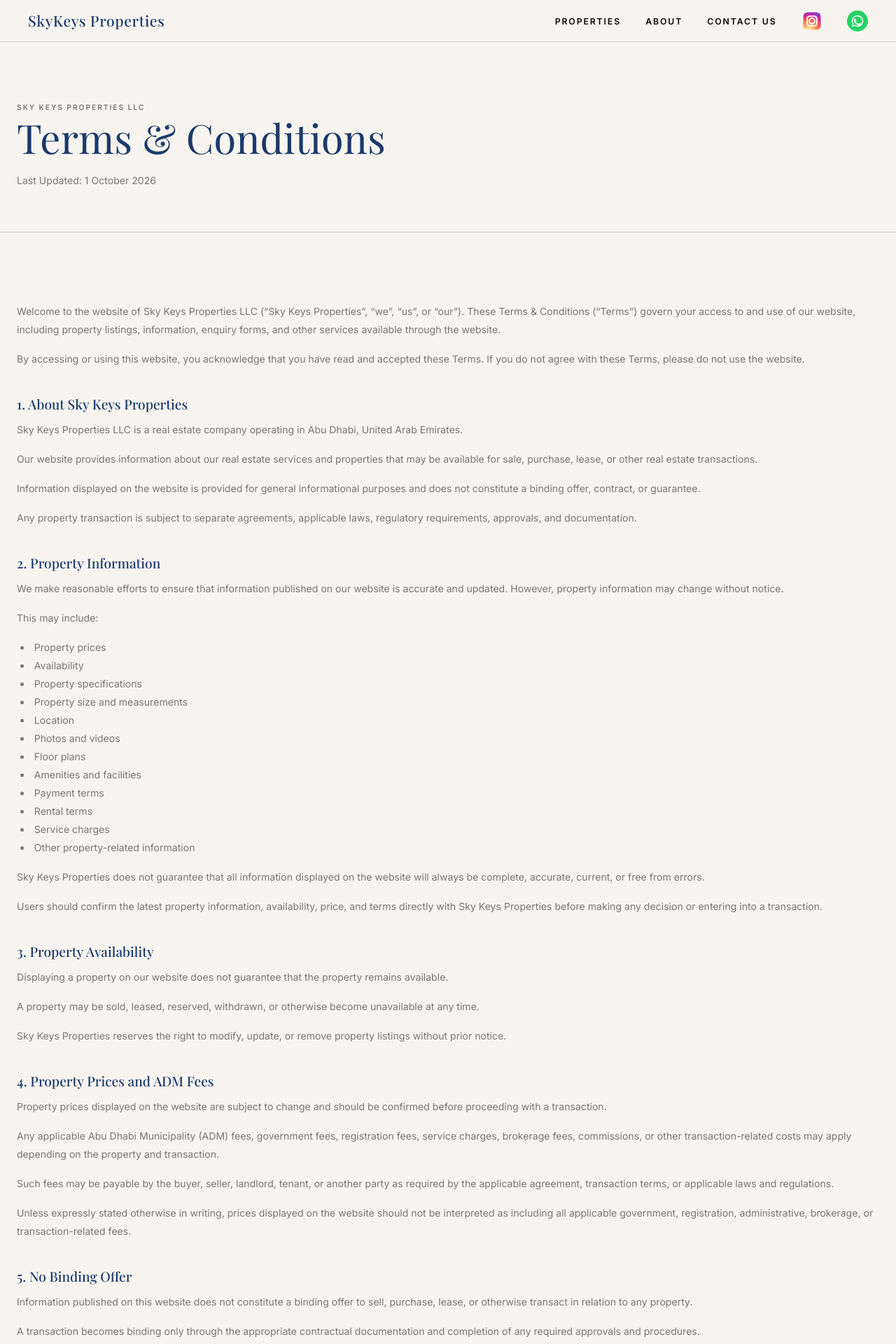
After one commit to AbdullahhMurad/SkyKeysProperties, a FastAPI app: template templates/terms_and_conditions.html in a window 1280 px wide. The commit adds this page. Shown: the top 1920 px of the page at 70% size. Run offline with FastAPI, Linux system fonts and the light colour scheme; the template is opened without the code that fills it, so the values that code supplies are empty; parts of the project's set-up code (start-up, migrations or seed data) failed here and were passed over; some web fonts are replaced.

Commit message:
Added a Terms and Conditions Page. Modified pages.py, base.html, main.css and added the terms and conditions page

```diff
--- a/static/css/main.css
+++ b/static/css/main.css
@@ -30,6 +30,13 @@
   --transition: 0.2s ease;
 }
 
+
+.legal-section { padding-top: 64px; }
+.legal-content { max-width: 900px; color: var(--muted); font-size: 0.88rem; line-height: 1.85; }
+.legal-content p { margin-bottom: 1rem; }
+.legal-content h2 { margin: 2.5rem 0 0.8rem; color: var(--blue); font-size: 1.2rem; font-weight: 500; }
+.legal-content ul { margin: 0 0 1rem 1.3rem; }
+.legal-content li { padding-left: 0.25rem; }
 html { scroll-behavior: smooth; }
 
 body {
--- a/templates/base.html
+++ b/templates/base.html
@@ -118,6 +118,7 @@
             <li><a href="/properties">Properties</a></li>
             <li><a href="/about">About</a></li>
             <li><a href="/contactus">Contact Us</a></li>
+            <li><a href="/terms-and-conditions">Terms &amp; Conditions</a></li>
           </ul>
         </div>
 
--- /dev/null
+++ b/templates/terms_and_conditions.html
@@ -0,0 +1,177 @@
+{% extends "base.html" %}
+{% block title %}Terms &amp; Conditions – SkyKeys Properties{% endblock %}
+{% block description %}Terms and conditions for using the Sky Keys Properties website.{% endblock %}
+
+{% block content %}
+<div class="page-hero">
+  <div class="container">
+    <span class="label">Sky Keys Properties LLC</span>
+    <h1>Terms &amp; Conditions</h1>
+    <p>Last Updated: 1 October 2026</p>
+  </div>
+</div>
+
+<section class="section legal-section">
+  <div class="container legal-content">
+    <p>Welcome to the website of Sky Keys Properties LLC (“Sky Keys Properties”, “we”, “us”, or “our”). These Terms &amp; Conditions (“Terms”) govern your access to and use of our website, including property listings, information, enquiry forms, and other services available through the website.</p>
+    <p>By accessing or using this website, you acknowledge that you have read and accepted these Terms. If you do not agree with these Terms, please do not use the website.</p>
+
+    <h2>1. About Sky Keys Properties</h2>
+    <p>Sky Keys Properties LLC is a real estate company operating in Abu Dhabi, United Arab Emirates.</p>
+    <p>Our website provides information about our real estate services and properties that may be available for sale, purchase, lease, or other real estate transactions.</p>
+    <p>Information displayed on the website is provided for general informational purposes and does not constitute a binding offer, contract, or guarantee.</p>
+    <p>Any property transaction is subject to separate agreements, applicable laws, regulatory requirements, approvals, and documentation.</p>
+
+    <h2>2. Property Information</h2>
+    <p>We make reasonable efforts to ensure that information published on our website is accurate and updated. However, property information may change without notice.</p>
+    <p>This may include:</p>
+    <ul>
+      <li>Property prices</li>
+      <li>Availability</li>
+      <li>Property specifications</li>
+      <li>Property size and measurements</li>
+      <li>Location</li>
+      <li>Photos and videos</li>
+      <li>Floor plans</li>
+      <li>Amenities and facilities</li>
+      <li>Payment terms</li>
+      <li>Rental terms</li>
+      <li>Service charges</li>
+      <li>Other property-related information</li>
+    </ul>
+    <p>Sky Keys Properties does not guarantee that all information displayed on the website will always be complete, accurate, current, or free from errors.</p>
+    <p>Users should confirm the latest property information, availability, price, and terms directly with Sky Keys Properties before making any decision or entering into a transaction.</p>
+
+    <h2>3. Property Availability</h2>
+    <p>Displaying a property on our website does not guarantee that the property remains available.</p>
+    <p>A property may be sold, leased, reserved, withdrawn, or otherwise become unavailable at any time.</p>
+    <p>Sky Keys Properties reserves the right to modify, update, or remove property listings without prior notice.</p>
+
+    <h2>4. Property Prices and ADM Fees</h2>
+    <p>Property prices displayed on the website are subject to change and should be confirmed before proceeding with a transaction.</p>
+    <p>Any applicable Abu Dhabi Municipality (ADM) fees, government fees, registration fees, service charges, brokerage fees, commissions, or other transaction-related costs may apply depending on the property and transaction.</p>
+    <p>Such fees may be payable by the buyer, seller, landlord, tenant, or another party as required by the applicable agreement, transaction terms, or applicable laws and regulations.</p>
+    <p>Unless expressly stated otherwise in writing, prices displayed on the website should not be interpreted as including all applicable government, registration, administrative, brokerage, or transaction-related fees.</p>
+
+    <h2>5. No Binding Offer</h2>
+    <p>Information published on this website does not constitute a binding offer to sell, purchase, lease, or otherwise transact in relation to any property.</p>
+    <p>A transaction becomes binding only through the appropriate contractual documentation and completion of any required approvals and procedures.</p>
+
+    <h2>6. Website Use</h2>
+    <p>You agree to use this website only for lawful purposes.</p>
+    <p>You must not:</p>
+    <ul>
+      <li>Use the website for fraudulent or unlawful purposes;</li>
+      <li>Submit false or misleading information;</li>
+      <li>Attempt to gain unauthorised access to our systems;</li>
+      <li>Introduce viruses, malware, or other harmful material;</li>
+      <li>Interfere with the operation or security of the website;</li>
+      <li>Copy or systematically collect website content without permission;</li>
+      <li>Use property information for unauthorised commercial purposes; or</li>
+      <li>Violate the rights of Sky Keys Properties or any third party.</li>
+    </ul>
+    <p>We reserve the right to restrict or terminate access to the website where appropriate.</p>
+
+    <h2>7. Enquiries and Contact Forms</h2>
+    <p>When you submit an enquiry through our website, you agree that the information provided is accurate.</p>
+    <p>Submitting an enquiry does not automatically create a brokerage agreement, agency relationship, sale agreement, tenancy agreement, or other contractual relationship.</p>
+    <p>Sky Keys Properties may use the information you provide to respond to your enquiry, provide property information, arrange property viewings, and communicate with you regarding our services.</p>
+    <p>The processing of personal information is subject to our Privacy Policy and applicable UAE laws.</p>
+
+    <h2>8. Intellectual Property</h2>
+    <p>Unless otherwise stated, the content of this website, including:</p>
+    <ul>
+      <li>Logos</li>
+      <li>Trademarks</li>
+      <li>Text</li>
+      <li>Photographs</li>
+      <li>Videos</li>
+      <li>Graphics</li>
+      <li>Designs</li>
+      <li>Property marketing materials</li>
+      <li>Website layout and other content</li>
+    </ul>
+    <p>is owned by or licensed to Sky Keys Properties LLC.</p>
+    <p>You may not reproduce, distribute, modify, publish, sell, or commercially use our content without our prior written permission.</p>
+
+    <h2>9. Third-Party Websites</h2>
+    <p>Our website may contain links to third-party websites or services.</p>
+    <p>These links are provided for convenience only. Sky Keys Properties does not control or accept responsibility for the content, availability, security, or privacy practices of third-party websites.</p>
+    <p>Your use of third-party websites is subject to their own terms and policies.</p>
+
+    <h2>10. Accuracy and Availability of the Website</h2>
+    <p>We make reasonable efforts to maintain the website and its content. However, we do not guarantee that the website will always be:</p>
+    <ul>
+      <li>Available without interruption;</li>
+      <li>Free from errors;</li>
+      <li>Completely accurate or current; or</li>
+      <li>Free from viruses or other harmful components.</li>
+    </ul>
+    <p>We may modify, suspend, or discontinue any part of the website without prior notice.</p>
+
+    <h2>11. No Professional Advice</h2>
+    <p>Information provided through the website is for general informational purposes only.</p>
+    <p>It does not constitute legal, financial, tax, investment, valuation, or other professional advice.</p>
+    <p>Users should obtain independent professional advice where appropriate before entering into a real estate transaction.</p>
+
+    <h2>12. Limitation of Liability</h2>
+    <p>To the maximum extent permitted by applicable law, Sky Keys Properties shall not be liable for losses or damages arising from:</p>
+    <ul>
+      <li>Reliance on information displayed on the website;</li>
+      <li>Changes in property prices or availability;</li>
+      <li>Errors or omissions in property listings;</li>
+      <li>Website interruptions or technical problems;</li>
+      <li>Third-party websites or services; or</li>
+      <li>Decisions made by users based solely on information obtained from the website.</li>
+    </ul>
+    <p>Nothing in these Terms excludes or limits liability where such exclusion or limitation is prohibited by applicable law.</p>
+
+    <h2>13. Indemnification</h2>
+    <p>To the extent permitted by applicable law, you agree to indemnify and hold harmless Sky Keys Properties LLC, its employees, representatives, agents, and service providers from claims, losses, liabilities, damages, costs, or expenses arising from your unlawful use of the website or violation of these Terms.</p>
+
+    <h2>14. Privacy</h2>
+    <p>Sky Keys Properties may collect personal information when you submit forms, contact us, request property information, or otherwise interact with our website.</p>
+    <p>Personal information will be handled in accordance with our Privacy Policy and applicable data protection laws in the United Arab Emirates.</p>
+
+    <h2>15. Cookies</h2>
+    <p>Our website may use cookies and similar technologies to improve website functionality, understand website usage, and provide certain features.</p>
+    <p>Where applicable, further information will be provided in our Cookie Policy.</p>
+
+    <h2>16. Changes to the Website</h2>
+    <p>Sky Keys Properties reserves the right to change, update, suspend, or discontinue any part of the website, including property listings, services, features, and content, at any time.</p>
+
+    <h2>17. Changes to These Terms</h2>
+    <p>We may update these Terms from time to time.</p>
+    <p>Any updated version will be published on this page together with a revised “Last Updated” date.</p>
+    <p>Your continued use of the website after changes are published constitutes acceptance of the updated Terms, to the extent permitted by applicable law.</p>
+
+    <h2>18. Applicable Law and Jurisdiction</h2>
+    <p>These Terms shall be governed by and interpreted in accordance with the applicable laws of the United Arab Emirates and the Emirate of Abu Dhabi.</p>
+    <p>Any dispute arising from or relating to these Terms or your use of the website shall be subject to the jurisdiction of the competent courts of Abu Dhabi, United Arab Emirates, unless applicable law requires otherwise.</p>
+
+    <h2>19. Regulatory Compliance</h2>
+    <p>Sky Keys Properties LLC operates subject to the laws and regulations applicable to its real estate activities in Abu Dhabi and the United Arab Emirates.</p>
+    <p>Where applicable, real estate activities and transactions may be subject to requirements of the relevant Abu Dhabi authorities, including the Abu Dhabi Real Estate Centre (ADREC) and other competent authorities.</p>
+    <p>The applicable requirements may vary depending on the type and nature of the real estate transaction.</p>
+
+    <h2>20. Severability</h2>
+    <p>If any provision of these Terms is found to be invalid or unenforceable, the remaining provisions shall continue to apply to the extent permitted by law.</p>
+
+    <h2>21. Entire Agreement</h2>
+    <p>These Terms govern your use of the Sky Keys Properties website.</p>
+    <p>They do not replace or modify any separate written agreement entered into between Sky Keys Properties and a buyer, seller, landlord, tenant, developer, or other party.</p>
+
+    <h2>22. Contact Information</h2>
+    <p>Sky Keys Properties LLC</p>
+    <p>Address:<br>Al Sahel Tower B, M Floor, B23<br>Al Corniche, Abu Dhabi<br>United Arab Emirates</p>
+    <p>Phone: +971 56 185 1841</p>
+    <p>ADM: 202401974195</p>
+    <p>Website: skykeyproperties.com</p>
+
+    <hr>
+    <h2>Important Notice</h2>
+    <p>These Terms &amp; Conditions are intended to govern the use of the Sky Keys Properties website. They are not a substitute for a sale agreement, tenancy agreement, brokerage agreement, property management agreement, or other legally binding real estate contract.</p>
+    <p>Before publishing the page, the company’s exact legal details, licence information, ADM registration details, applicable fees, and regulatory wording should be checked against the company’s current official documents and, ideally, reviewed by a UAE-qualified legal professional.</p>
+  </div>
+</section>
+{% endblock %}
```
Also changed, not shown: app/routers/pages.py (+11 -0 lines).
